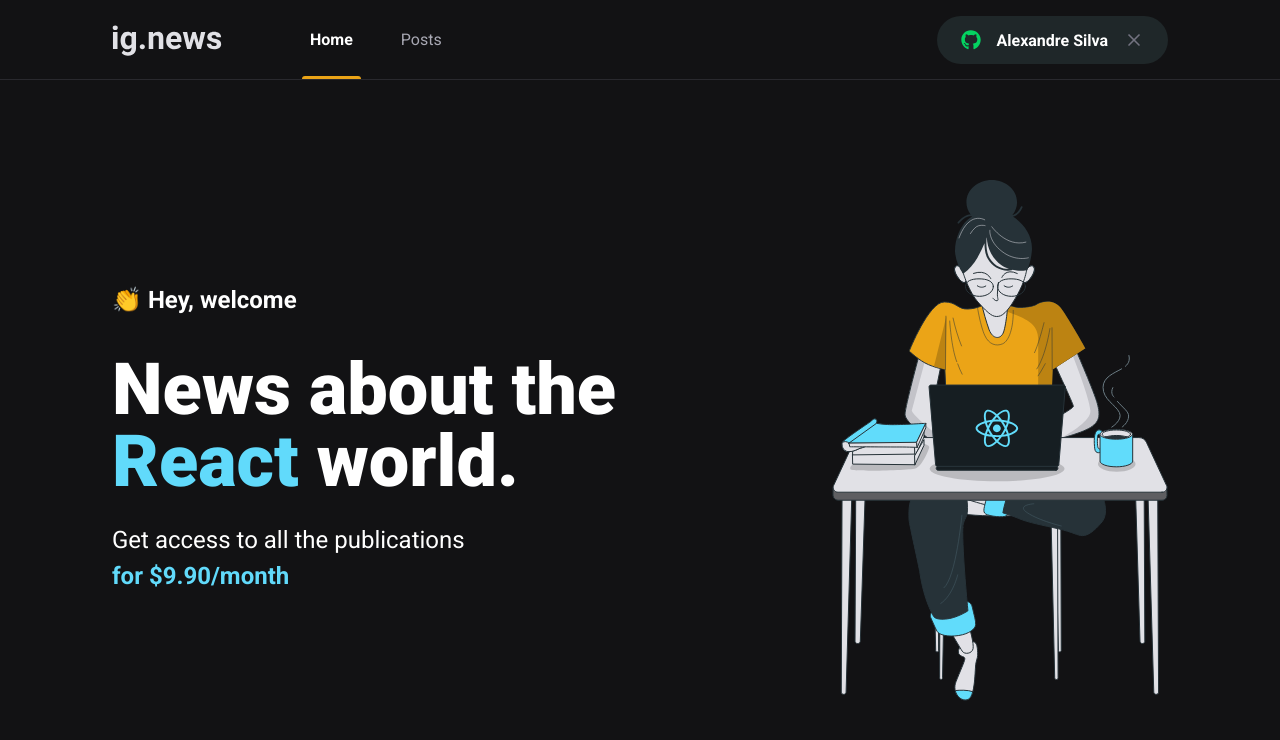
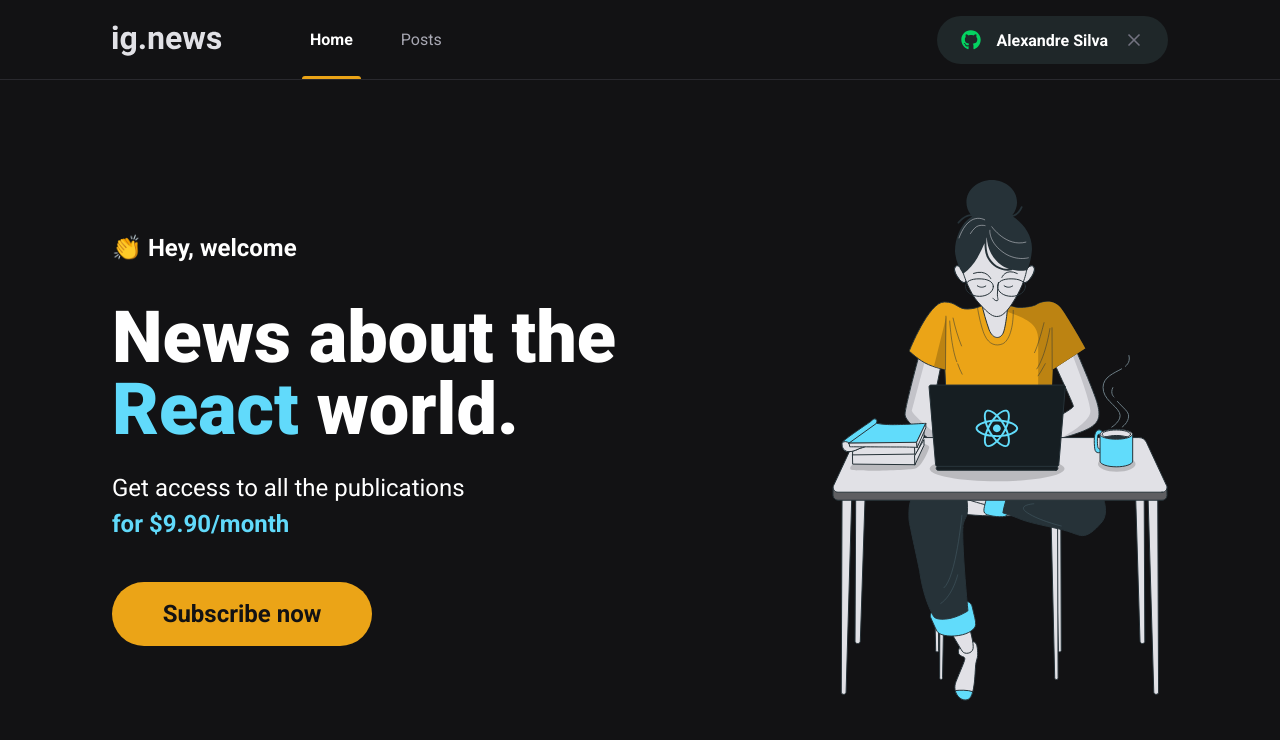
Before and after one commit to LuizAlexandreSilva/rocketseat-ignite-ignews, a Next.js app: page / in a window 1280 px wide. Shown: the top 740 px of the page. Built offline with nearby package versions, Linux system fonts and the light colour scheme.

Commit message:
add subscribe button component

```diff
--- /dev/null
+++ b/src/components/SubscribeButton/index.tsx
@@ -0,0 +1,9 @@
+import styles from './styles.module.scss';
+
+export function SubscribeButton() {
+  return (
+    <button type="button" className={styles.subscribeButton}>
+      Subscribe now
+    </button>
+  )
+}
--- /dev/null
+++ b/src/components/SubscribeButton/styles.module.scss
@@ -0,0 +1,20 @@
+.subscribeButton {
+  height: 4rem;
+  width: 260px;
+  border: 0;
+  border-radius: 2rem;
+  background: var(--yellow-500);
+  color: var(--gray-900);
+  font-size: 1.5rem;
+  font-weight: bold;
+
+  display: flex;
+  align-items: center;
+  justify-content: center;
+
+  transition: filter 0.2s;
+
+  &:hover {
+    filter: brightness(0.8);
+  }
+}
--- a/src/pages/home.module.scss
+++ b/src/pages/home.module.scss
@@ -38,4 +38,8 @@
       font-weight: bold;
     }
   }
+
+  button {
+    margin-top: 2.5rem;
+  }
 }
--- a/src/pages/index.tsx
+++ b/src/pages/index.tsx
@@ -1,6 +1,7 @@
 import Head from 'next/head';
 
 import styles from './home.module.scss';
+import { SubscribeButton } from "../components/SubscribeButton";
 
 export default function Home() {
   return (
@@ -17,6 +18,7 @@
             Get access to all the publications <br />
             <span>for $9.90/month</span>
           </p>
+          <SubscribeButton />
         </section>
 
         <img src="/images/avatar.svg" alt="Girl coding" />
```
